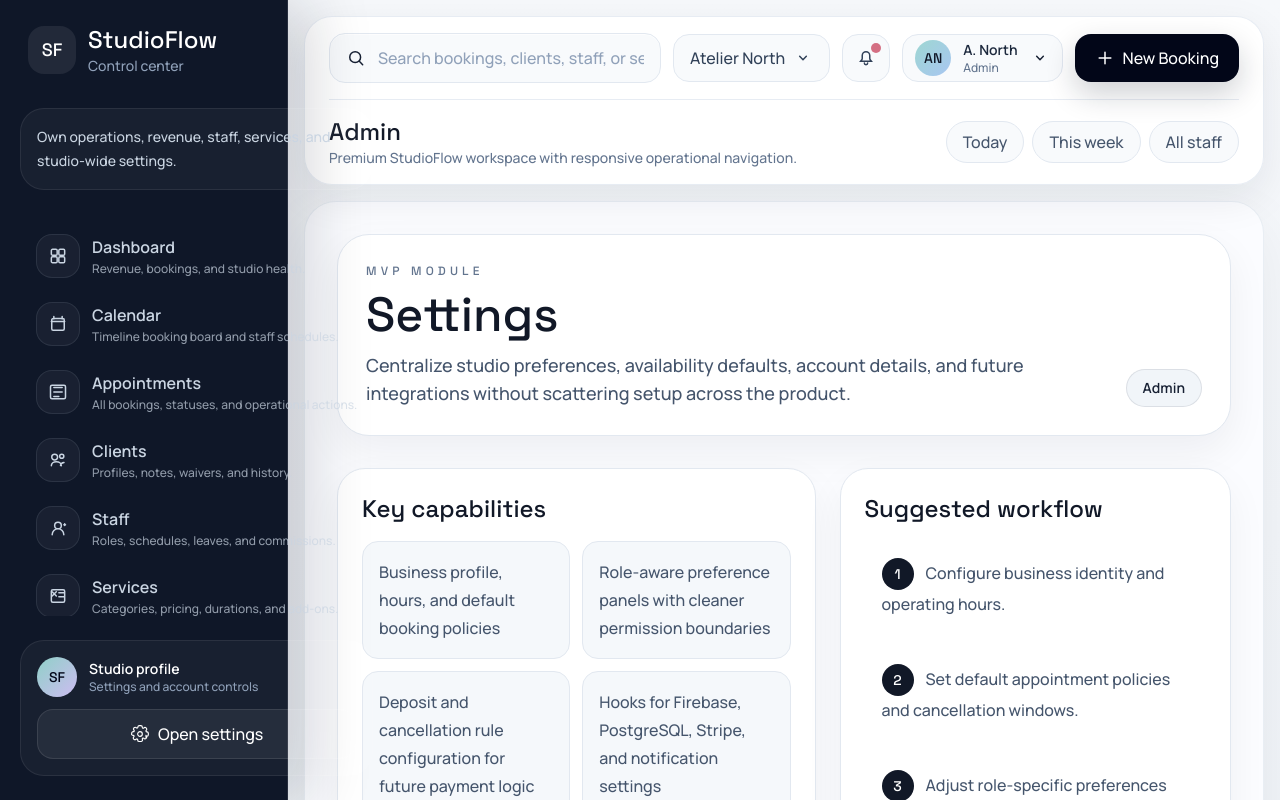
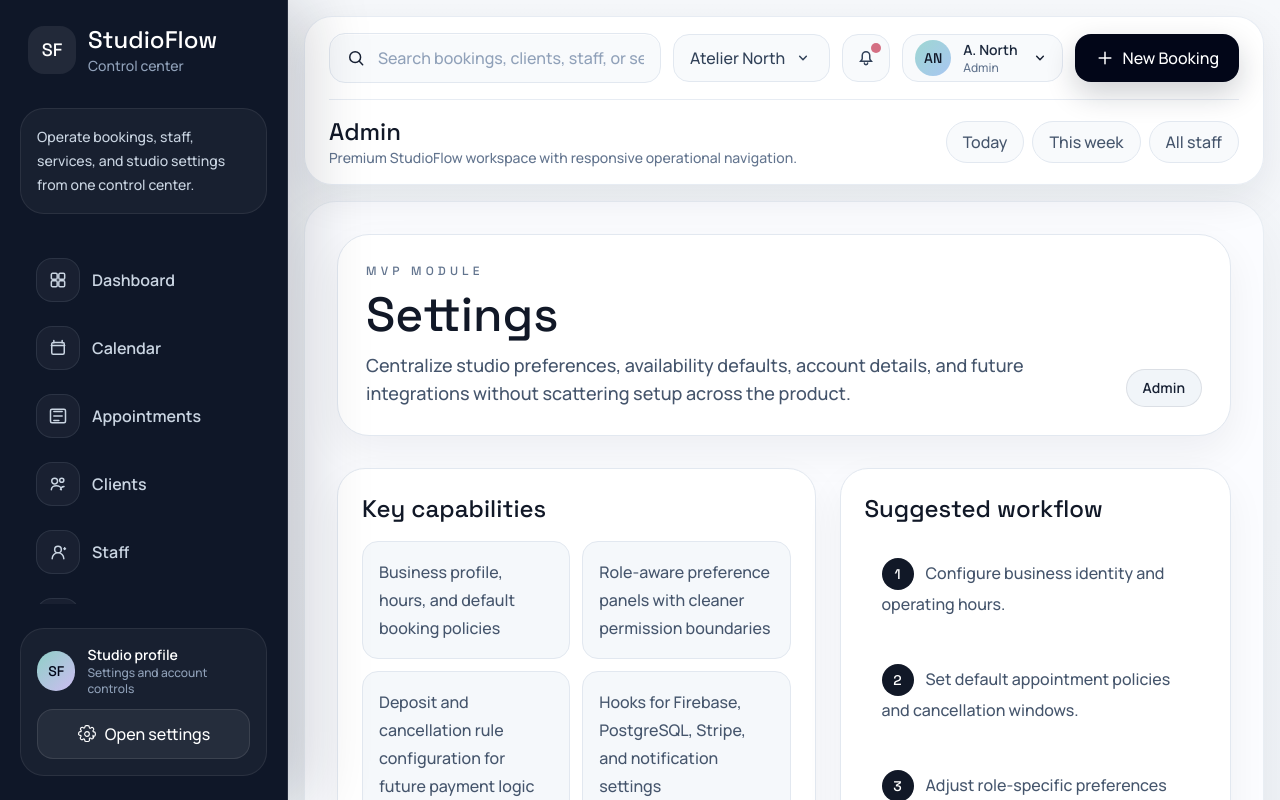
Before and after one commit to ankygautam/studioflow, a React (Vite) app: page /#/admin/settings in a window 1280 px wide. Shown: the top 800 px of the page. Built offline with nearby package versions, Linux system fonts and the light colour scheme.

Commit message:
Tighten sidebar copy and navigation density

```diff
--- a/src/components/layout/app-shell.tsx
+++ b/src/components/layout/app-shell.tsx
@@ -165,7 +165,9 @@ function SidebarContent({
       </div>
 
       <div className="mt-8 hidden rounded-[1.5rem] border border-white/8 bg-white/4 p-4 text-sm leading-6 text-slate-300 xl:block">
-        {meta.summary}
+        <p className="max-w-[18rem] text-slate-300">
+          Operate bookings, staff, services, and studio settings from one control center.
+        </p>
       </div>
 
       <nav className="mt-8 flex-1 space-y-2 overflow-y-auto">
@@ -195,10 +197,10 @@ function SidebarContent({
                 >
                   <ShellIcon icon={item.icon} />
                 </span>
-                <span className="hidden min-w-0 xl:block">
+                <span className="hidden min-w-0 overflow-hidden xl:block">
                   <span
                     className={[
-                      'block font-semibold',
+                      'block truncate font-semibold',
                       isActive ? 'text-slate-950' : '',
                     ].join(' ')}
                   >
@@ -206,7 +208,7 @@ function SidebarContent({
                   </span>
                   <span
                     className={[
-                      'mt-0.5 block truncate text-xs',
+                      'mt-0.5 hidden text-xs 2xl:block',
                       isActive ? 'text-slate-600 opacity-100' : 'opacity-70',
                     ].join(' ')}
                   >
```
